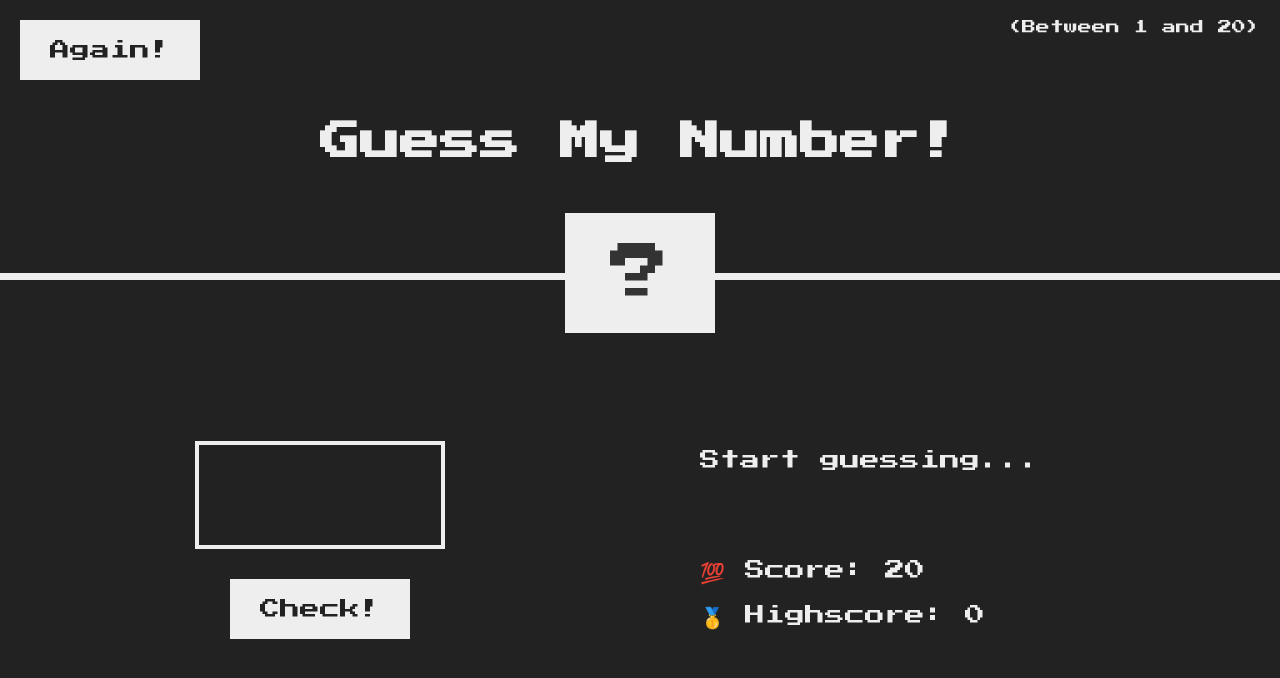
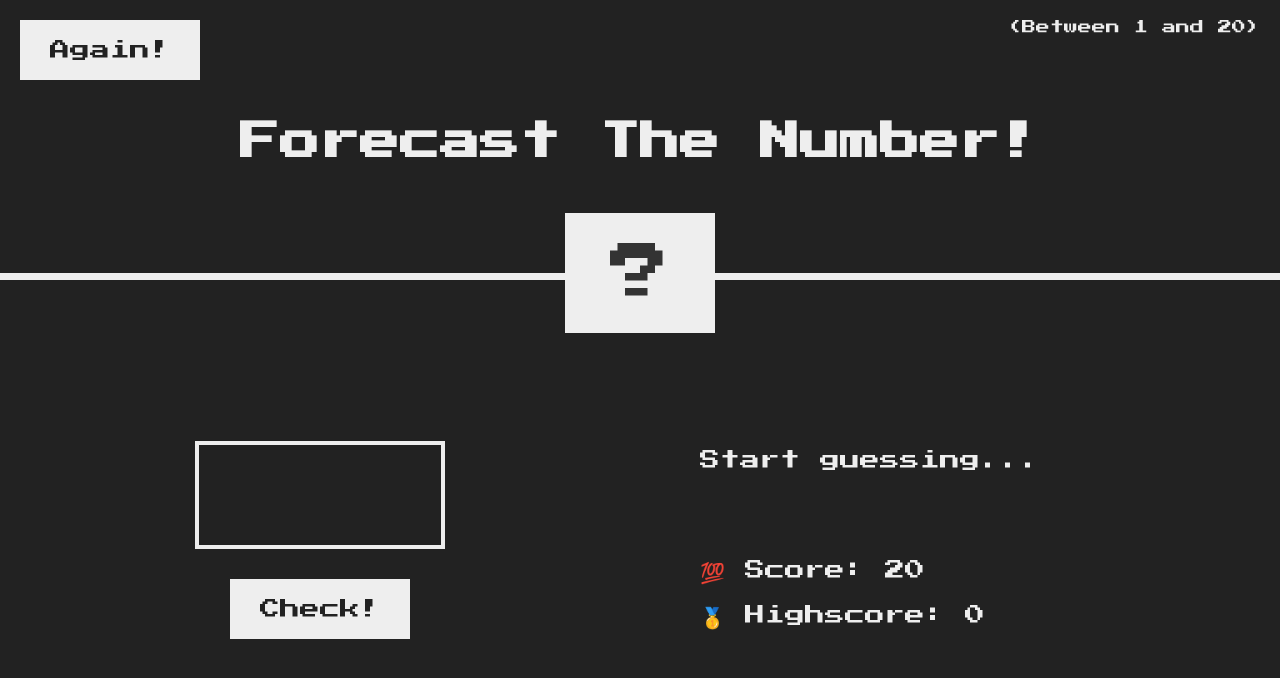
Before and after one commit to Shubhamparekh04/Guess-the-Number, a plain HTML site: page index.html in a window 1280 px wide. Drawn offline with Linux system fonts and the light colour scheme.

Commit message:
Forecast The Number

```diff
--- a/index.html
+++ b/index.html
@@ -6,12 +6,12 @@
   <meta name="viewport" content="width=device-width, initial-scale=1.0" />
   <meta http-equiv="X-UA-Compatible" content="ie=edge" />
   <link rel="stylesheet" href="style.css" />
-  <title>Guess My Number!</title>
+  <title>Forecast The Number!</title>
 </head>
 
 <body>
   <header>
-    <h1>Guess My Number!</h1>
+    <h1>Forecast The Number!</h1>
     <p class="between">(Between 1 and 20)</p>
     <button class="btn again">Again!</button>
     <div class="number">?</div>
```
